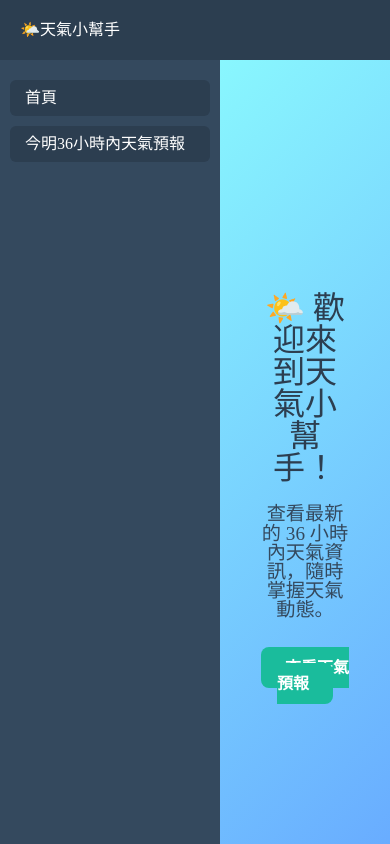
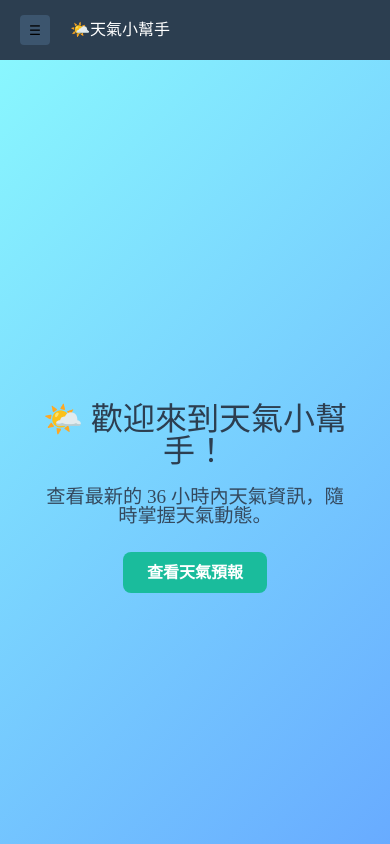
Before and after one commit to 891128peter/Vue-WeatherCast, a Vue app: page /home in a window 390 px wide. Built offline with nearby package versions, Linux system fonts and the light colour scheme.

Commit message:
feat: 新增側邊欄控制按鈕及其樣式，改善響應式設計

```diff
--- a/src/layout/index.vue
+++ b/src/layout/index.vue
@@ -1,17 +1,25 @@
-<template lang="">
+<template>
   <div class="layout">
-    <Header class="header" />
+    <div class="headerBar">
+      <button class="sidebarControl" @click="sidebarActive = !sidebarActive">
+        &#9776;
+      </button>
+      <Header class="header" />
+    </div>
     <div class="content">
-      <Sidebar class="sidebar" />
+      <Sidebar class="sidebar" :class="{ active: sidebarActive }" />
       <Main class="main" />
     </div>
   </div>
 </template>
 
 <script setup lang="ts">
+import { ref } from "vue";
 import Header from "./header/index.vue";
 import Sidebar from "./sidebar/index.vue";
 import Main from "./main/index.vue";
+
+const sidebarActive = ref(false);
 </script>
 
 <style scoped>
@@ -21,24 +29,41 @@ import Main from "./main/index.vue";
   height: 100vh; /* 滿版高度 */
 }
 
+.headerBar {
+  display: flex;
+  align-items: center;
+  background-color: #2c3e50;
+}
+
+.sidebarControl {
+  display: none;
+  width: 30px;
+  height: 30px;
+  margin: 0 20px;
+  background-color: #3c556e;
+  border: none;
+  border-radius: 4px;
+  cursor: pointer;
+}
+
 .header {
   height: 60px;
-  background-color: #2c3e50; /* 深色 header */
   color: #fff;
   display: flex;
   align-items: center;
-  padding: 0 20px;
+  padding-left: 20px;
 }
 
 .content {
   flex: 1;
   display: flex;
   overflow: hidden;
+  position: relative;
 }
 
 .sidebar {
   width: 200px;
-  background-color: #34495e; /* 偏灰藍 */
+  background-color: #34495e;
   color: #fff;
   padding: 20px 10px;
   overflow-y: auto;
@@ -46,8 +71,26 @@ import Main from "./main/index.vue";
 
 .main {
   flex: 1;
-  background-color: #f5f7fa; /* 淺灰背景 */
+  background-color: #f5f7fa;
   padding: 20px;
   overflow-y: auto;
 }
+
+@media (max-width: 768px) {
+  .sidebarControl {
+    display: block;
+  }
+  .header {
+    padding-left: 0px;
+  }
+  .sidebar {
+    height: 100%;
+    position: absolute;
+    left: -220px;
+    transition: left 0.3s ease;
+  }
+  .sidebar.active {
+    left: 0;
+  }
+}
 </style>
```
